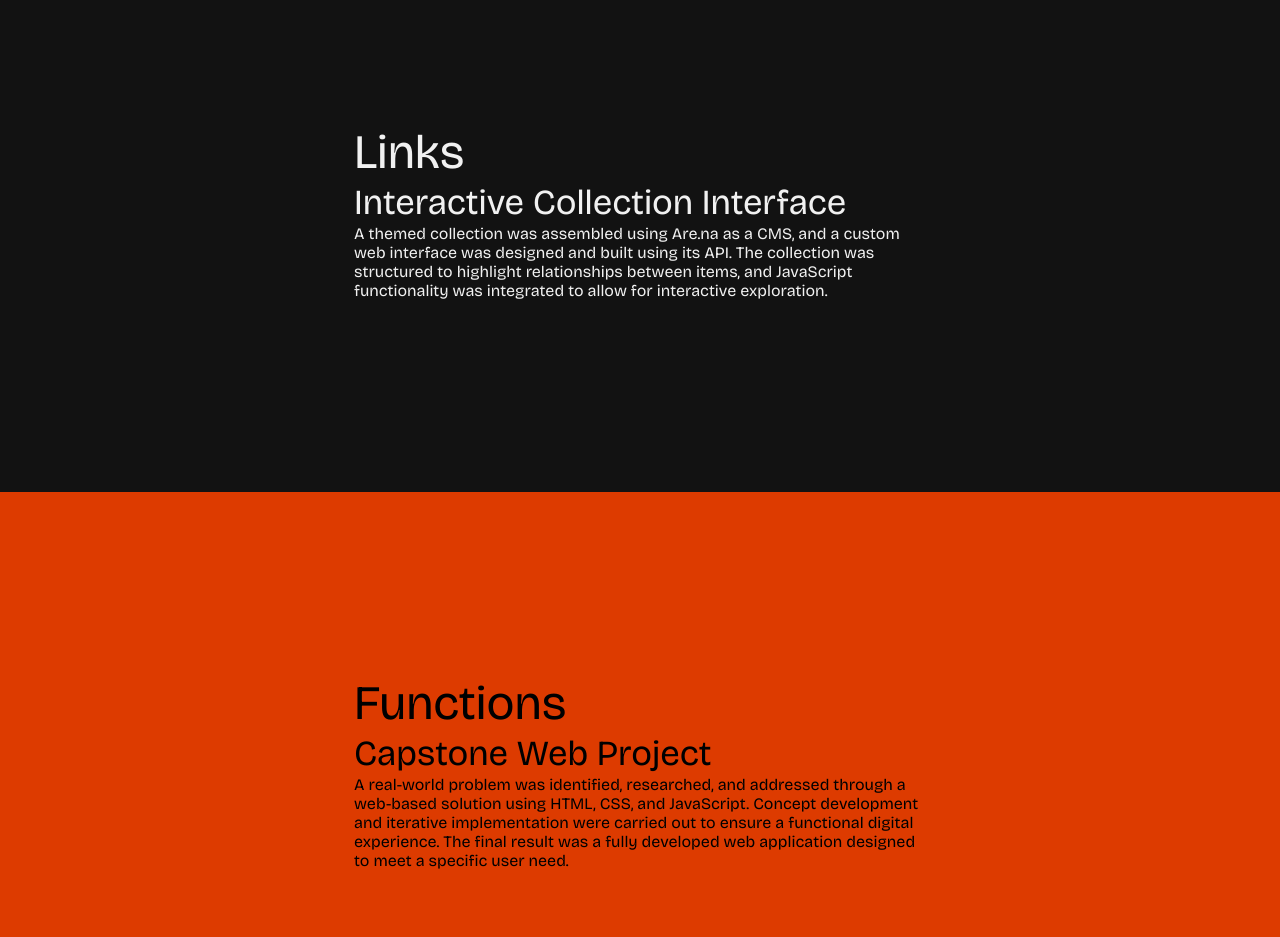
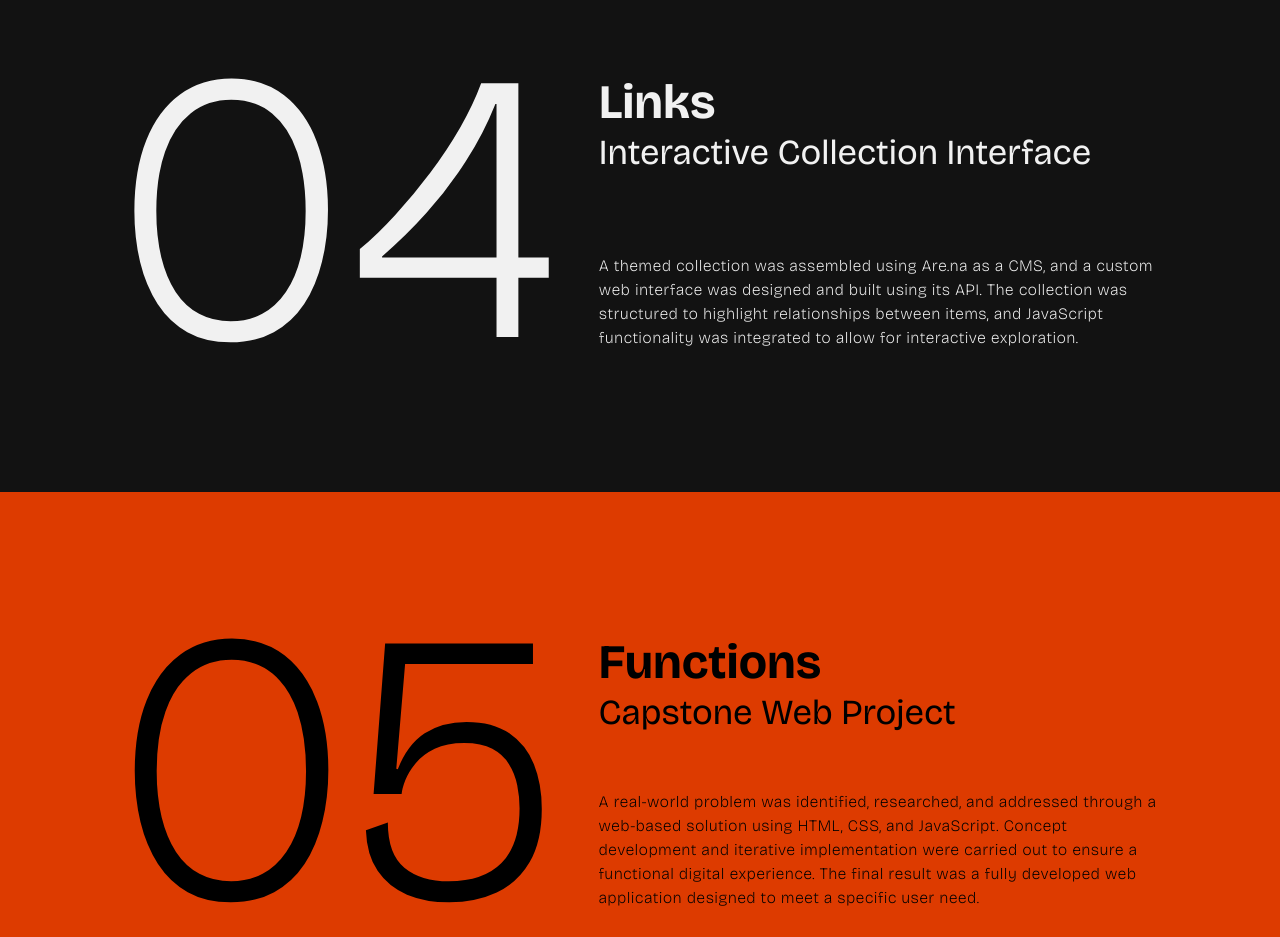
Before and after one commit to Devanshkhajanchi/Devanshkhajanchi.github.io, a plain HTML site: page index.html in a window 1280 px wide. Shown: the part 1860-2797 px from the top of the page. Drawn offline with nearby package versions, Linux system fonts and the light colour scheme; a web font is replaced by a local one.

Commit message:
Styling changes
Added serial numbers and styled them. content divided into smaller divs

```diff
--- a/assets/style.css
+++ b/assets/style.css
@@ -14,7 +14,7 @@
 	--font-primary: "Bricolage Grotesque", sans-serif;
 
 	/* FONT WEIGHTS */
-	--font-weight-light: 300;
+	--font-weight-light: 200;
 	--font-weight-regular: 400;
 	--font-weight-medium: 500;
 	--font-weight-bold: 700;
@@ -27,7 +27,7 @@
 	/* LETTER SPACING */
 	--letter-spacing-tight: -0.02em;
 	--letter-spacing-normal: 0em;
-	--letter-spacing-wide: 0.05em;
+	--letter-spacing-wide: 0.02em;
 
 	/* TYPE SIZES */
 	--font-size-h1: 3rem; /* 48px */
@@ -57,12 +57,11 @@ nav {
 	}
 }
 
-section {
-	height: 70vh;
-}
+/* TYPE HIERARCHY */
 
 h1 {
 	font-size: var(--font-size-h1);
+	font-weight: var(--font-weight-bold);
 }
 
 h2 {
@@ -71,10 +70,34 @@ h2 {
 
 p {
 	font-size: var(--font-size-body);
+	font-weight: var(--font-weight-light);
+	letter-spacing: var(--letter-spacing-wide);
+	line-height: var(--line-height-body);
 	max-width: 55ch;
 }
 
+.serial-numbers {
+	font-size: calc(var(--font-size-h1)*8);
+	line-height: 72%;
+}
+
 /* SECTIONS */
+
+/* div {
+	padding: 5px;
+	border: red 1px solid;
+} */
+
+.parent-container .child:nth-child(2) {
+	display: flex;
+	flex-direction: column;
+	justify-content: space-between;
+	gap: 2rem;
+}
+
+section {
+	height: 70vh;
+}
 
 #section-one, #section-four {
 	background-color: var(--color-dark-gray);
@@ -98,6 +121,13 @@ p {
 	justify-items: center;
 
 	div {
-		max-width: 60ch;
+		max-width: auto;
 	}
 }
+
+.parent-container {
+	display: flex;
+	justify-content: space-between;
+	gap: 2rem;
+	height: auto;
+}
--- a/index.html
+++ b/index.html
@@ -31,6 +31,13 @@
 <!-- PROJECTS LIST -->
 
 		<section id="section-one" class="sections">
+			<div class="parent-container">
+				<div class="child">
+					<p class="serial-numbers">
+						01
+					</p>
+				</div>
+				<div class="child">
 					<div>
 						<a href="https://devanshkhajanchi.github.io/manuscript/">
 							<h1>
@@ -39,13 +46,24 @@
 							<h2>
 								Typesetting a Seminal Design Text
 							</h2>
+						</a>
+					</div>
+					<div>
 						<p>
 							A foundational design text was selected from Readings.design, analyzed, and responded to. Both the original text and the response were typeset with a focus on typography, hierarchy, and expressive form. The final execution was coded as a web page, incorporating critical feedback through an iterative design process.
 						</p>
-				</a>
+					</div>
+				</div>
 			</div>
 		</section>
 		<section id="section-two" class="sections">
+			<div class="parent-container">
+				<div class="child">
+					<p class="serial-numbers">
+						02
+					</p>
+				</div>
+				<div class="child">
 					<div>
 						<a href="https://hyelynnsuh.github.io/spread/">
 							<h1>
@@ -54,13 +72,24 @@
 							<h2>
 								Collaborative Responsive Typography
 							</h2>
+						</a>
+					</div>
+					<div>
 						<p>
 							A responsive web layout was designed and implemented for a selected text in collaboration with a partner. Consistent typographic expression was explored across mobile, desktop, and print formats. The project emphasized collaboration, pair programming, and adaptive design principles.
 						</p>
-				</a>
+					</div>
+				</div>
 			</div>
 		</section>
 		<section id="section-three" class="sections">
+			<div class="parent-container">
+				<div class="child">
+					<p class="serial-numbers">
+						03
+					</p>
+				</div>
+				<div class="child">
 					<div>
 						<a href="https://devanshkhajanchi.github.io/binding/">
 							<h1>
@@ -69,13 +98,24 @@
 							<h2>
 								A Digital Book of Curated Texts
 							</h2>
+						</a>
+					</div>
+					<div>
 						<p>
 							A cohesive digital "book" was created to collect and connect previous work. A structured reading experience was developed, including a homepage (cover), navigation (table of contents), and individual pages (chapters). The design was made fully responsive, ensuring accessibility across devices and print formats.
 						</p>
-				</a>
+					</div>
+				</div>
 			</div>
 		</section>
 		<section id="section-four" class="sections">
+			<div class="parent-container">
+				<div class="child">
+					<p class="serial-numbers">
+						04
+					</p>
+				</div>
+				<div class="child">
 					<div>
 						<a href="https://devanshkhajanchi.github.io/links/">
 							<h1>
@@ -84,13 +124,24 @@
 							<h2>
 								Interactive Collection Interface
 							</h2>
+						</a>
+					</div>
+					<div>
 						<p>
 							A themed collection was assembled using Are.na as a CMS, and a custom web interface was designed and built using its API. The collection was structured to highlight relationships between items, and JavaScript functionality was integrated to allow for interactive exploration.
 						</p>
-				</a>
+					</div>
+				</div>
 			</div>
 		</section>
 		<section id="section-five" class="sections">
+			<div class="parent-container">
+				<div class="child">
+					<p class="serial-numbers">
+						05
+					</p>
+				</div>
+				<div class="child">
 					<div>
 						<a href="https://devanshkhajanchi.github.io/functions/">
 							<h1>
@@ -99,10 +150,14 @@
 							<h2>
 								Capstone Web Project
 							</h2>
+						</a>
+					</div>
+					<div>
 						<p>
 							A real-world problem was identified, researched, and addressed through a web-based solution using HTML, CSS, and JavaScript. Concept development and iterative implementation were carried out to ensure a functional digital experience. The final result was a fully developed web application designed to meet a specific user need.
 						</p>
-				</a>
+					</div>
+				</div>
 			</div>
 		</section>
 
```
Lines whose indentation alone changed are shown as unchanged.
